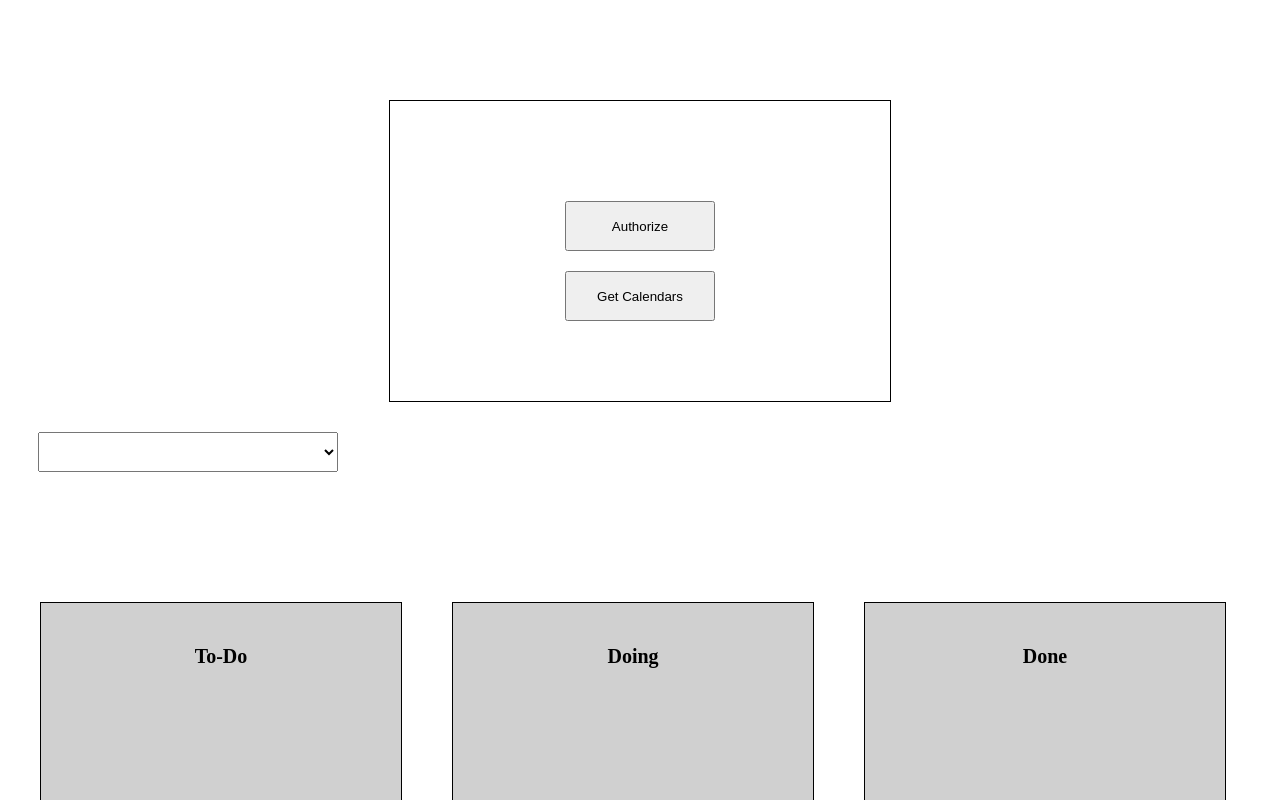
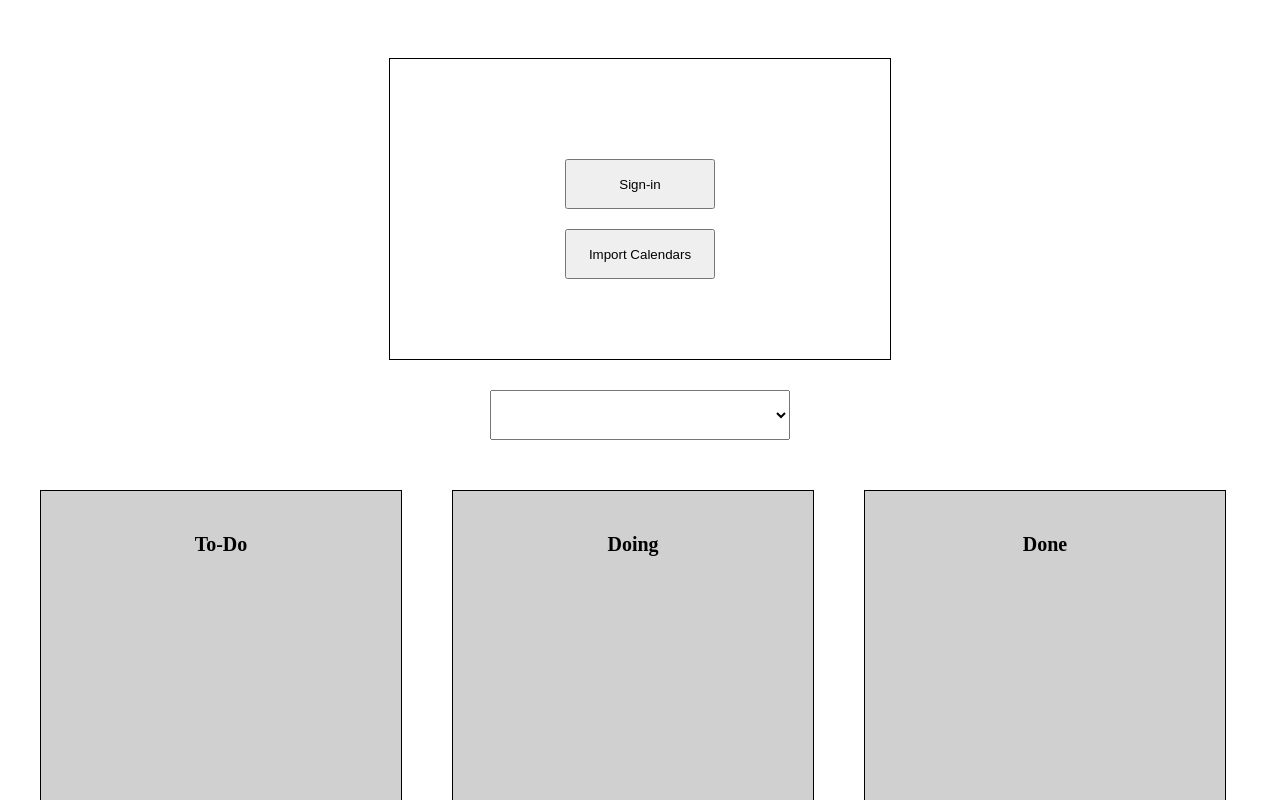
Before and after one commit to ShihYuChang/InfoSnap, a React (Create React App) app: page /calendar in a window 1280 px wide. Shown: the top 800 px of the page. Built offline with nearby package versions, Linux system fonts and the light colour scheme.

Commit message:
update event cards:

```diff
--- a/src/pages/Calendar.js
+++ b/src/pages/Calendar.js
@@ -4,9 +4,17 @@ import { EventContext } from '../context/eventContext';
 import Drag from './Drag';
 
 const Wrapper = styled.div`
+  width: 1200px;
+  display: flex;
+  margin: 0 auto;
+  flex-direction: column;
+  align-items: center;
+`;
+
+const CalendarWrapper = styled.div`
   width: 500px;
   height: 300px;
-  margin: 100px auto 0;
+  margin: 50px auto 0;
   display: flex;
   flex-direction: column;
   justify-content: center;
@@ -26,8 +34,9 @@ const LoginButton = styled.div`
 `;
 
 const CalendarSelect = styled.select`
+  margin: 0 auto;
   width: 300px;
-  height: 40px;
+  height: 50px;
   margin: 30px;
 `;
 
@@ -119,6 +128,7 @@ export default function Calendar() {
         orderBy: 'startTime',
       };
       setResponse(await gapi.client.calendar.events.list(request));
+      alert('Events Imported!');
     } catch (err) {
       console.log(err.message);
       return;
@@ -148,6 +158,7 @@ export default function Calendar() {
         .then((res) => res.json())
         .then((data) => {
           storeCalendars(data);
+          alert('Calendars Loaded!');
         })
         .catch((err) => console.log(err.message));
     } else {
@@ -195,8 +206,8 @@ export default function Calendar() {
   }, [isLogin]);
 
   return (
-    <>
-      <Wrapper>
+    <Wrapper>
+      <CalendarWrapper>
         <LoginButton
           ref={googleButton}
           display={isLogin ? 'none' : 'block'}
@@ -206,16 +217,16 @@ export default function Calendar() {
             handleOAuth();
           }}
         >
-          Authorize
+          Sign-in
         </Button>
-        <Button onClick={getCalenders}>Get Calendars</Button>
+        <Button onClick={getCalenders}>Import Calendars</Button>
         <Button
           onClick={showEvents}
           display={isLogin && gisInited ? 'block' : 'none'}
         >
-          Show Events
+          Import Events
         </Button>
-      </Wrapper>
+      </CalendarWrapper>
       <CalendarSelect
         onChange={(e) => {
           saveSelectedCalendar(e.target.value);
@@ -229,14 +240,14 @@ export default function Calendar() {
             ))
           : null}
       </CalendarSelect>
-      {events.map((event, index) => (
+      {/* {events.map((event, index) => (
         <Events key={index}>
           <p>
             {`${event.summary} | from ${event.start.date} to ${event.end.date}`}
           </p>
         </Events>
-      ))}
+      ))} */}
       <Drag />
-    </>
+    </Wrapper>
   );
 }
--- a/src/pages/Drag.js
+++ b/src/pages/Drag.js
@@ -12,7 +12,7 @@ const Container = styled.div`
   width: 1200px;
   display: flex;
   gap: 50px;
-  margin: 100px auto;
+  margin: 20px auto;
 `;
 const Box = styled.div`
   width: 300px;
@@ -168,9 +168,8 @@ export default function Drag() {
 
   useEffect(() => {
     setCardDb(events);
+    console.log(events);
   }, [events]);
-
-  useEffect(() => console.log(cardDb), [cardDb]);
 
   if (!cardDb) {
     return;
@@ -204,7 +203,13 @@ export default function Drag() {
                   key={index}
                   backgroundColor={card.visible ? 'white' : '#E0E0E0'}
                   border={card.visible ? '1px solid black' : 'none'}
-                  value={card.summary}
+                  value={`${card.summary}\n\n${
+                    card.start.date ??
+                    card.start.dateTime.replace('T', ' ').slice(0, -9)
+                  } to ${
+                    card.end.date ??
+                    card.end.dateTime.replace('T', ' ').slice(0, -9)
+                  }`}
                   // opacity={isDragging && index === selectedCard.id ? 0.5 : 1}
                   readOnly
                 />
```
